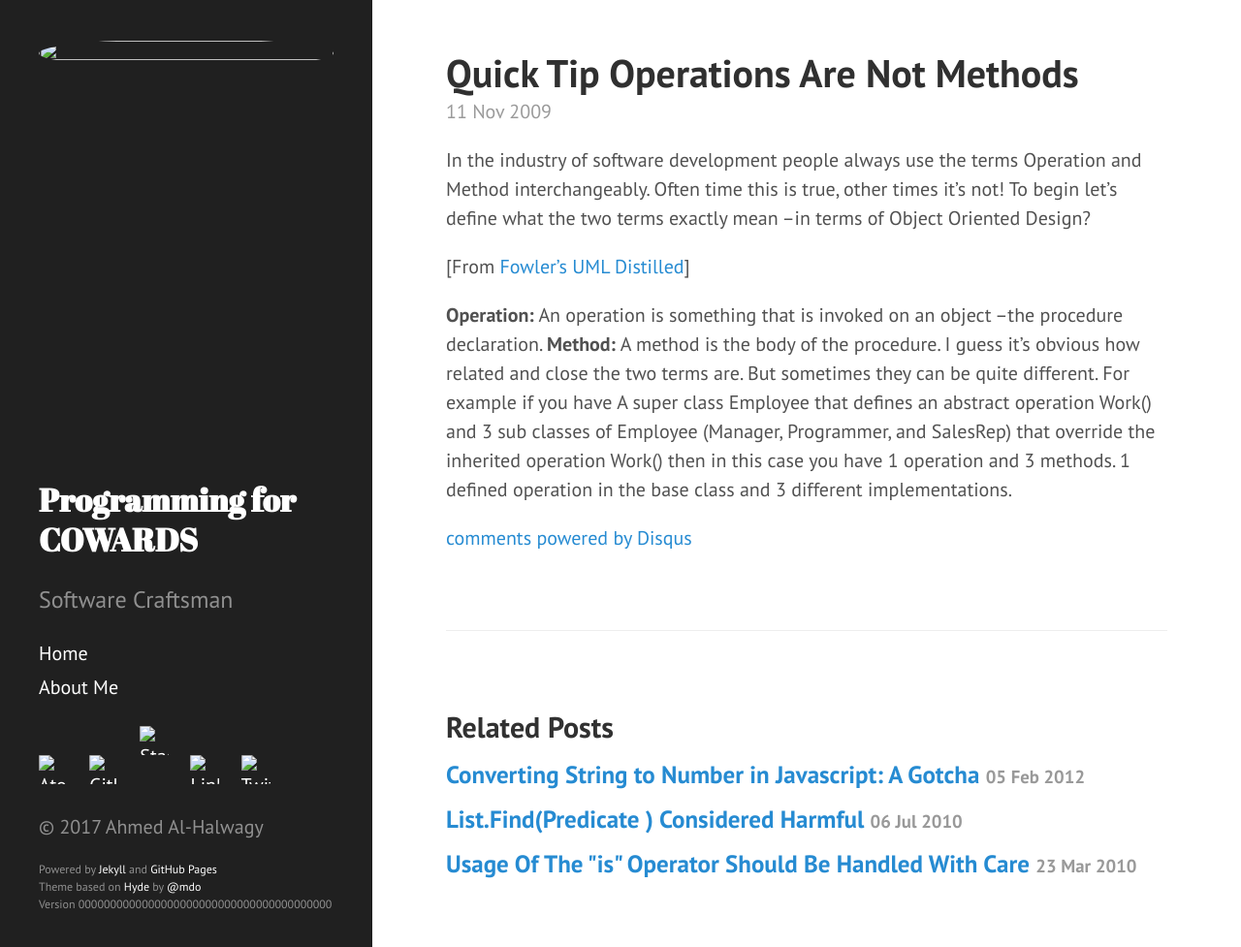
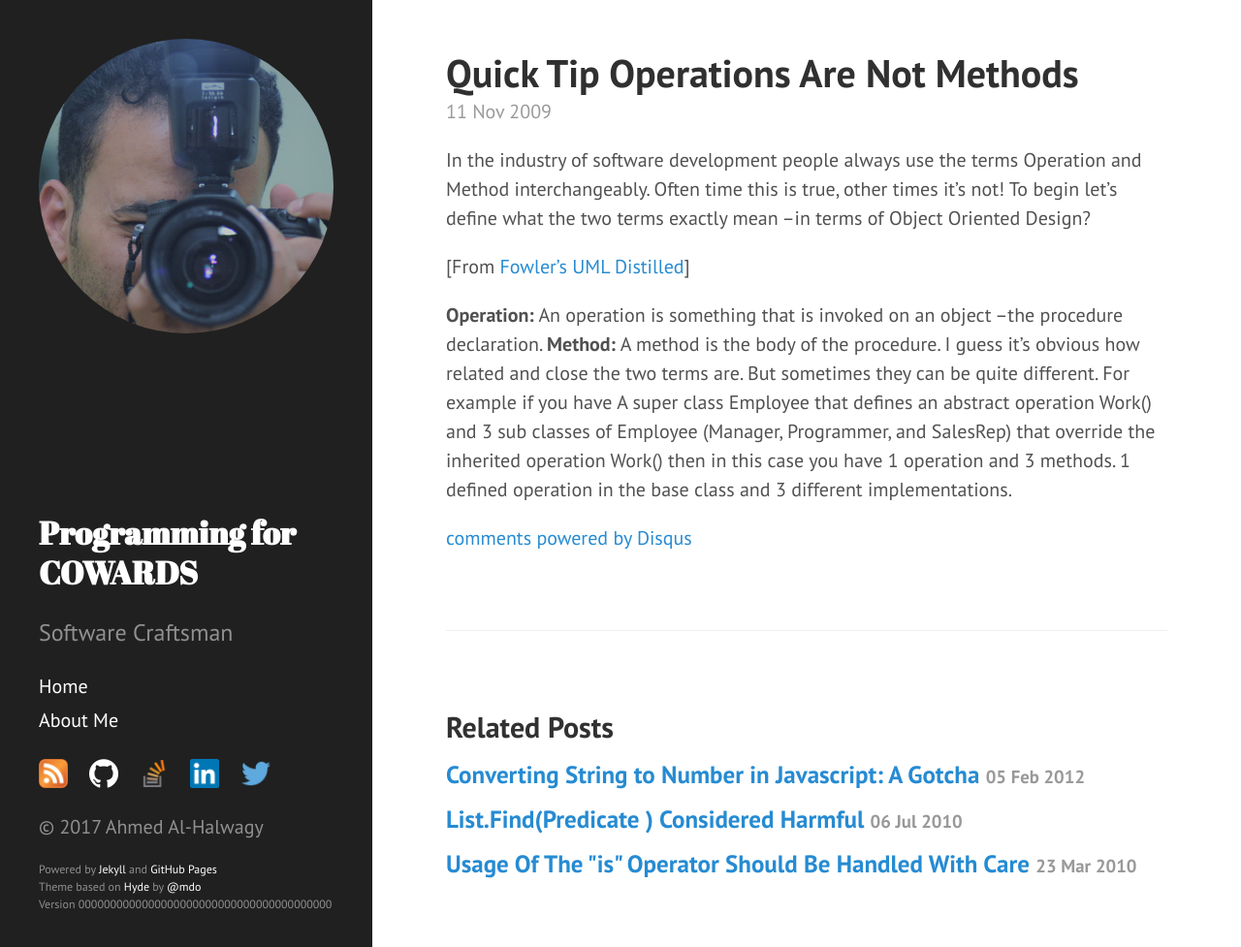
Before and after one commit to Galilyou/galilyou.github.io, a Jekyll site: the page built from _posts/2009-11-11-quick-tip-operations-are-not-methods.md, in a window 1280 px wide and 977 px high. Shown: the whole window at 97% size. Built offline with Jekyll 4.4.1, drawn with Linux system fonts in a browser that asks for light colours; comment, search, counter and statistics services are not loaded.

Commit message:
Getting silly, had to fix other links that utilize {{site.baseurl}} to just  use a hardcoded "/"

```diff
--- a/_includes/sidebar.html
+++ b/_includes/sidebar.html
@@ -1,6 +1,6 @@
 <div class="sidebar">
     <div class="avatar-wrapper">
-        <img class="avatar" src="{{ site.baseurl }}public/images/avatar.png" alt="" />
+        <img class="avatar" src="/public/images/avatar.png" alt="" />
     </div>
     <div class="container sidebar-sticky">
         <div class="sidebar-about">
@@ -16,7 +16,7 @@
             </p>
         </div>
         <nav class="sidebar-nav">
-            <a class="sidebar-nav-item{% if page.url == site.baseurl %} active{% endif %}" href="{{ site.baseurl }}">Home</a>
+            <a class="sidebar-nav-item{% if page.url == site.baseurl %} active{% endif %}" href="/">Home</a>
             <br />
             {% comment %}
                 The code below dynamically generates a sidebar nav of pages with
@@ -32,11 +32,11 @@
                 {% endif %}
             {% endfor %}
             <div class="sidebar-nav-links">
-                <a href="{{ site.baseurl }}{{ site.feed }}"><img src="{{ site.baseurl }}public/images/atom.png" alt="Atom" /></a>
-                <a href="https://github.com/galilyou"><img src="{{ site.baseurl }}public/images/github.png" alt="GitHub" /></a>
-                <a href="https://stackoverflow.com/users/70289/galilyou"><img src="{{ site.baseurl }}public/images/stack-overflow.png" alt="Stack Overflow" /></a>
-                <a href="https://www.linkedin.com/in/galilyou"><img src="{{ site.baseurl }}public/images/linked-in.png" alt="LinkedIn" /></a>
-                <a href="https://twitter.com/galilyou"><img src="{{ site.baseurl }}public/images/twitter.png" alt="Twitter" /></a>
+                <a href="/{{ site.feed }}"><img src="/public/images/atom.png" alt="Atom" /></a>
+                <a href="https://github.com/galilyou"><img src="/public/images/github.png" alt="GitHub" /></a>
+                <a href="https://stackoverflow.com/users/70289/galilyou"><img src="/public/images/stack-overflow.png" alt="Stack Overflow" /></a>
+                <a href="https://www.linkedin.com/in/galilyou"><img src="/public/images/linked-in.png" alt="LinkedIn" /></a>
+                <a href="https://twitter.com/galilyou"><img src="/public/images/twitter.png" alt="Twitter" /></a>
             </div>
         </nav>
         <p class="copyright">
```
